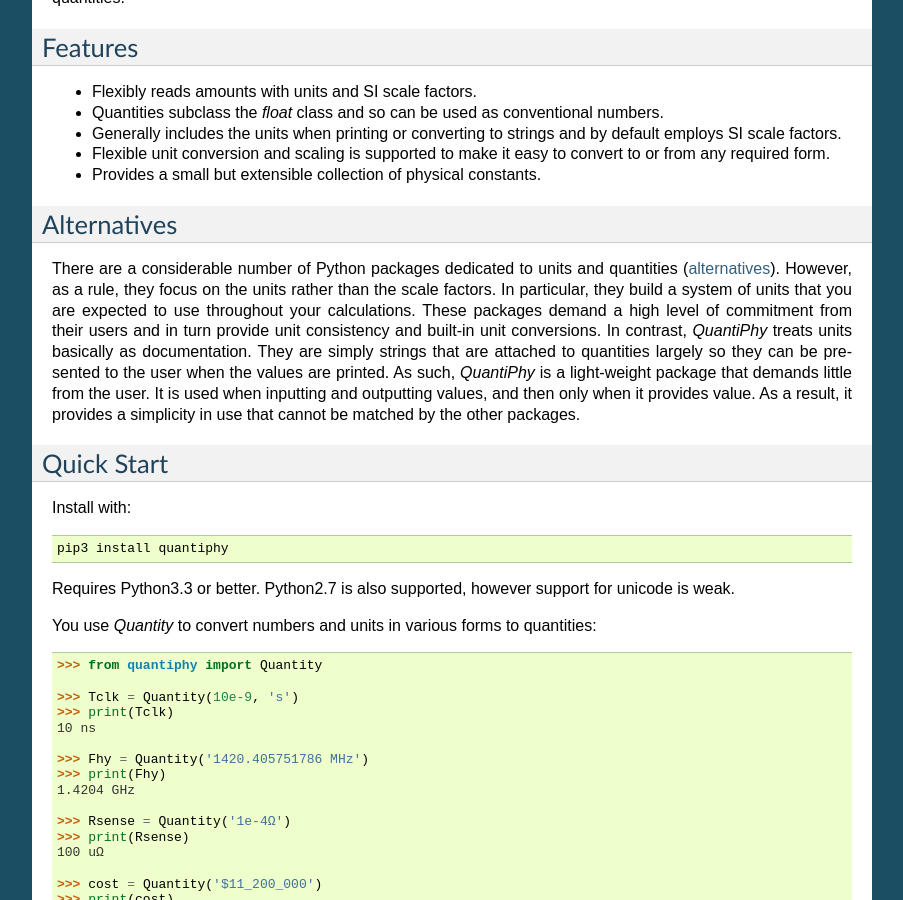
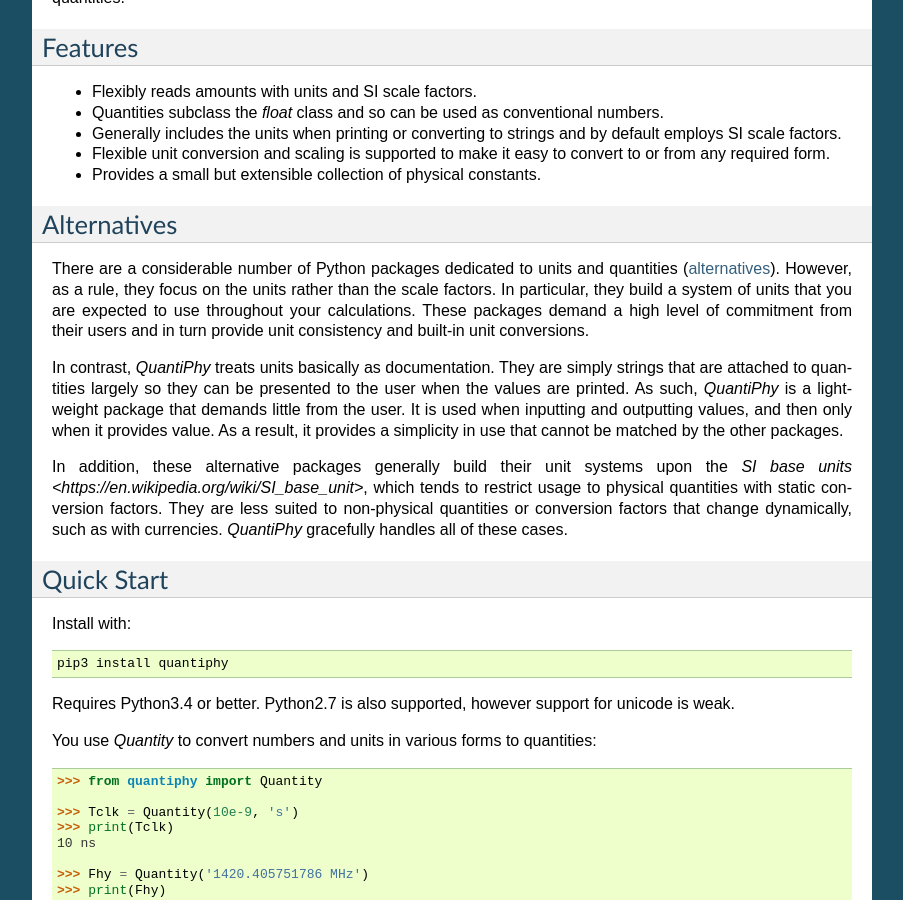
Before and after one commit to KenKundert/quantiphy, a Sphinx documentation site: the page built from doc/index.rst, in a window 1280 px wide and 900 px high, scrolled down 491 px. Shown: the whole window, without its empty margins (198-1101 px from the left). Built offline with Sphinx 7.4.7, drawn with Linux system fonts in a browser that asks for light colours.

Commit message:
Refine the documentation.

```diff
--- a/doc/index.rst
+++ b/doc/index.rst
@@ -53,13 +53,21 @@
 However, as a rule, they focus on the units rather than the scale factors. In
 particular, they build a system of units that you are expected to use throughout
 your calculations.  These packages demand a high level of commitment from their
-users and in turn provide unit consistency and built-in unit conversions.  In
-contrast, *QuantiPhy* treats units basically as documentation.  They are simply
-strings that are attached to quantities largely so they can be presented to the
-user when the values are printed. As such, *QuantiPhy* is a light-weight package
-that demands little from the user. It is used when inputting and outputting
-values, and then only when it provides value. As a result, it provides
-a simplicity in use that cannot be matched by the other packages.
+users and in turn provide unit consistency and built-in unit conversions.
+
+In contrast, *QuantiPhy* treats units basically as documentation.  They are
+simply strings that are attached to quantities largely so they can be presented
+to the user when the values are printed. As such, *QuantiPhy* is a light-weight
+package that demands little from the user.  It is used when inputting and
+outputting values, and then only when it provides value.  As a result, it
+provides a simplicity in use that cannot be matched by the other packages.
+
+In addition, these alternative packages generally build their unit systems upon
+the `SI base units <https://en.wikipedia.org/wiki/SI_base_unit>`, which tends to
+restrict usage to physical quantities with static conversion factors.  They are
+less suited to non-physical quantities or conversion factors that change
+dynamically, such as with currencies.  *QuantiPhy* gracefully handles all of
+these cases.
 
 
 Quick Start
@@ -69,7 +77,7 @@
 
    pip3 install quantiphy
 
-Requires Python3.3 or better.  Python2.7 is also supported, however support for
+Requires Python3.4 or better.  Python2.7 is also supported, however support for
 unicode is weak.
 
 You use *Quantity* to convert numbers and units in various forms to quantities:
```
Also changed, not shown: doc/user.rst (+30 -19 lines).
